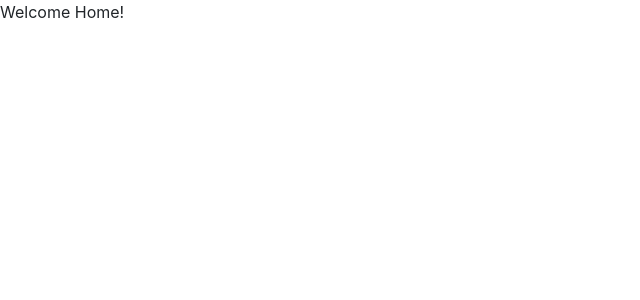
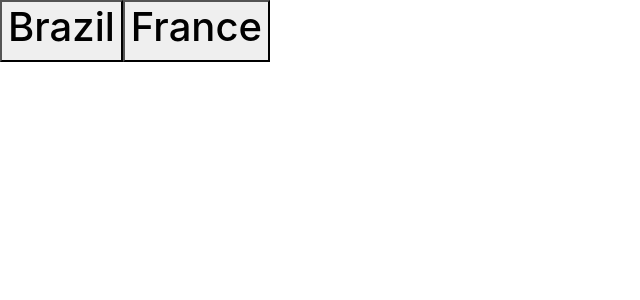
Before and after one commit to kheyro/reactive-vote-client, a React app: page / in a window 1280 px wide. Shown: the top 300 px of the page, without its empty margins (0-640 px from the left). Built offline with nearby package versions, Linux system fonts and the light colour scheme.

Commit message:
[UP] create Home

```diff
--- a/src/containers/Home.js
+++ b/src/containers/Home.js
@@ -1,6 +1,15 @@
 import React from 'react';
 import { connect } from 'react-redux';
+import { List, Map } from 'immutable';
+import Voting from '../components/Voting';
 
-const Home = () => <div className="row">Welcome Home!</div>;
+const pair = List.of('Brazil', 'France');
+const tally = Map({ 'Brazil': 5, 'France': 4 });
+
+const Home = () => (
+  <div className="row">
+    <Voting pair={pair} tally={tally} />
+  </div>
+);
 
 export default connect(null, null)(Home);
```
